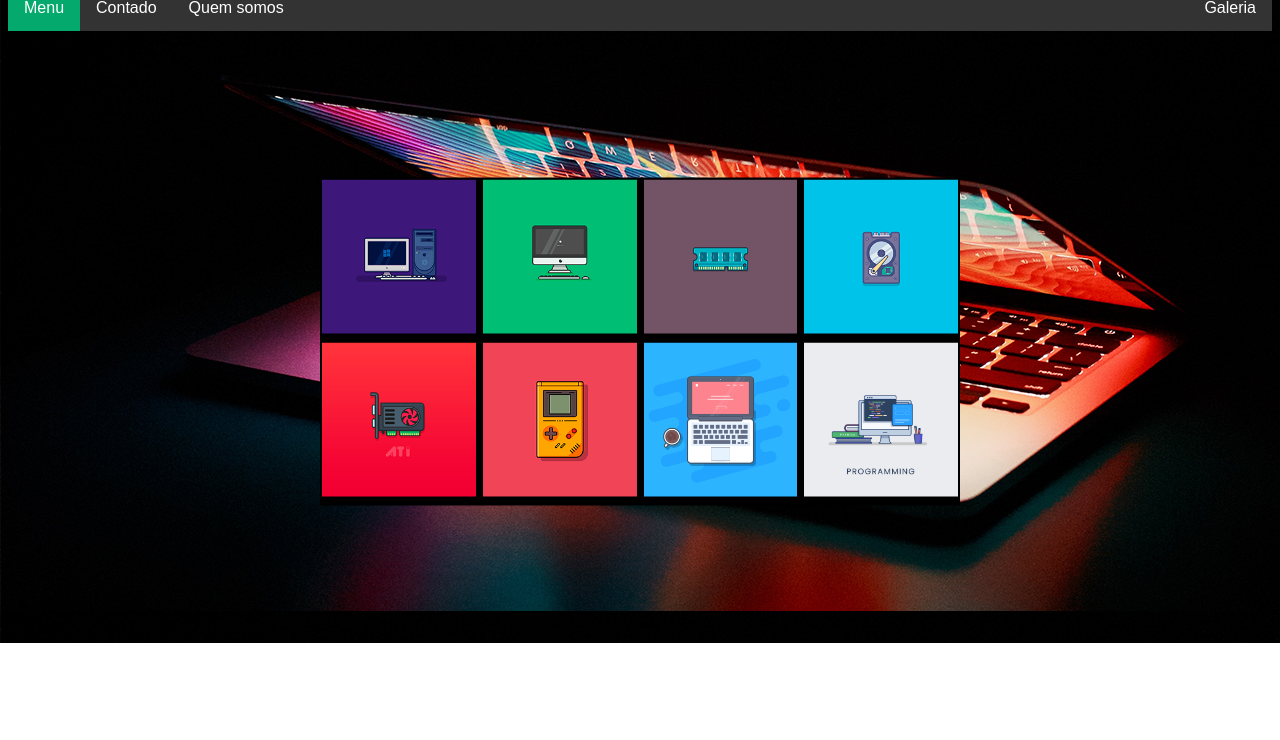
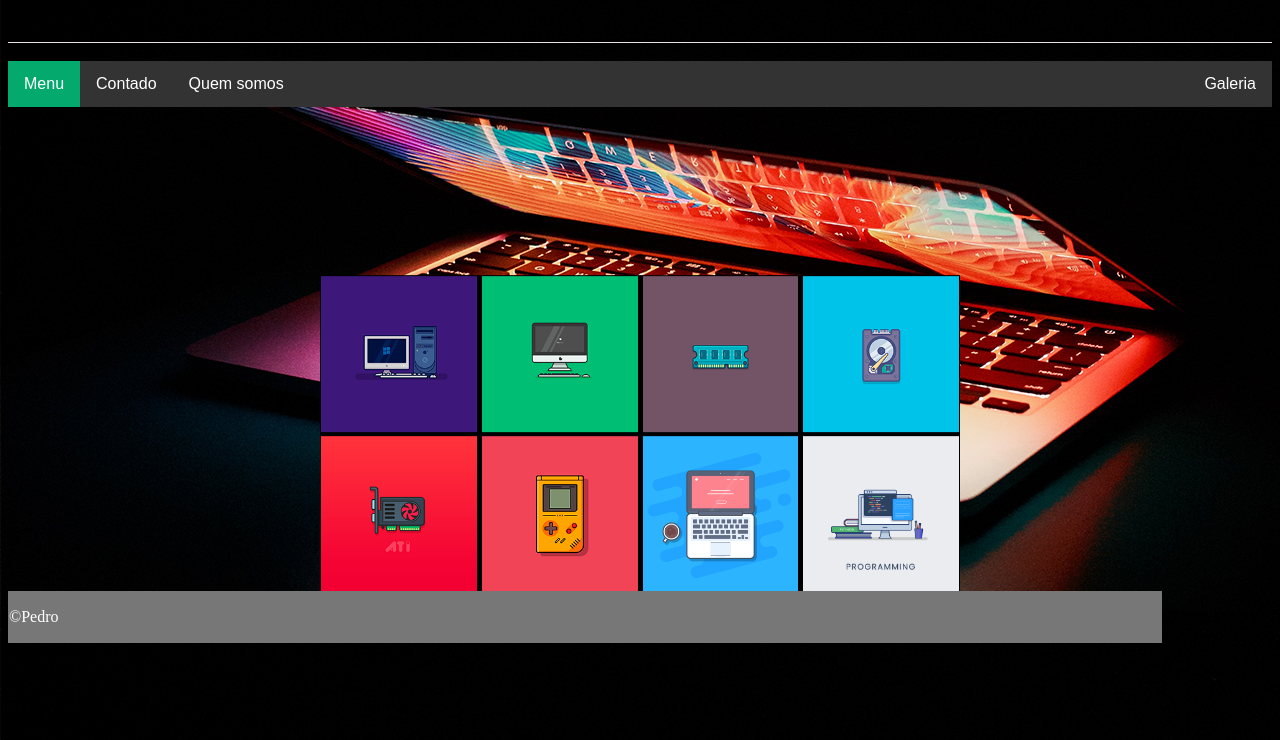
Before and after one commit to PedroLuc-cpu/Projeto-grid, a plain HTML site: page index.html in a window 1280 px wide. Shown: the part 157-897 px from the top of the page. Before the commit the page ends 800 px from the top, so only its background shows below. Drawn offline with Linux system fonts and the light colour scheme.

Commit message:
atualização de 15/09/2021

```diff
--- /dev/null
+++ b/css/hodapé.css
@@ -0,0 +1,9 @@
+.conteiner-footer{
+ background-color: #777;
+ padding: 1px;
+ color: white;
+ bottom: 0;
+ position: fixed;
+ width: 90%;
+
+}
--- a/css/ilustração.css
+++ b/css/ilustração.css
@@ -1,6 +1,6 @@
 
 .grid-container{
-    display: inline-grid;
+    display: grid;
     grid-template-columns: auto auto auto auto;
     grid-column-gap:5px ;
     background-color: rgb(0, 0, 0);
@@ -9,20 +9,10 @@
     top: 50%;
     left: 50%;
     bottom: 20px;
-    transform: translate(-50%,-20%);
+    transform: translate(-50%,10%);
     overflow: hidden;
-    height: max-content;
-    align-items: flex-start;
-}
+    max-height: max-content;
 
-.imagem{
-background-color: rgba(0, 0, 0, 0.795);
-border: 1px solid transparent;
-padding: 0px;
-font-size: 30px;
-height: max-content;
-overflow: hidden;
-align-items: flex-start;
 }
 
 .links{
@@ -40,14 +30,14 @@ align-items: flex-start;
 
 .fonts{
     text-align: center;
-    padding: 1px;
+    padding: 30px;
     color: rgb(236, 225, 225);
     font-size: 12px;
     font-family: 'Franklin Gothic Medium', 'Arial Narrow', Arial, sans-serif;
     font-style: italic;
     border-bottom: 1px;
     border-bottom-style: solid;
-    align-items: flex-start;
+    text-align: center;
 
 }
 
--- a/index.html
+++ b/index.html
@@ -4,17 +4,23 @@
     <meta charset="UTF-8">
     <meta http-equiv="X-UA-Compatible" content="IE=edge">
     <meta name="viewport" content="width=device-width, initial-scale=1.0">
+    <!-- link css abaixo -->
     <link rel="stylesheet" href="css/ilustração.css">
     <link rel="stylesheet" href="css/nevegation.css">
+    <link rel="stylesheet" href="css/hodapé.css">
     <title>Ilustris</title>
-</head>
-<body style="background-image: url(img/background.png); background-attachment: fixed;">
+
 <div class="fonts">
     <h1 class="titulo">ilustração</h1>
     <h2>
         O sucesso nasce do querer, da determinação e persistência em se chegar a um objetivo. Mesmo não atingindo o alvo, quem busca e vence obstáculos, no mínimo fará coisas admiráveis.
     </h2>
 </div>
+
+</head>
+
+<body style="background-image: url(img/background.png); background-attachment: fixed; height: 1080px;">
+    <section>´
     <nav>
        <ul class="topnav">
         <li><a class="ativo" href="">Menu</a></li>
@@ -25,7 +31,8 @@
     </nav>
 
 
-    <section>´
+
+    <article>
         <div class="grid-container">
             <div class="imagem">
                 <img src="img/day41-desktop.png" alt="">
@@ -54,28 +61,14 @@
                        </div>
 
                     </div>
+    </article>
+</section>
+<div class="conteiner-footer">
+        <footer class="fixarRodape">
 
+            <p>&copy;Pedro</p>
 
-            <!-- próximo container -->
-
-            <div class="">
-                <div>
-                  <!-- <img src="img2/122-work-from-home-2.png" alt=""> -->
+        </footer>
 </div>
-            </div>
-    </section>
-
-
-    <article></article>
-
-
-
-    <aside></aside>
-
-
-
-
-
-    <footer class="copy">&copy;Lucas Santos</footer>
 </body>
 </html>
```
Lines whose indentation alone changed are shown as unchanged.
